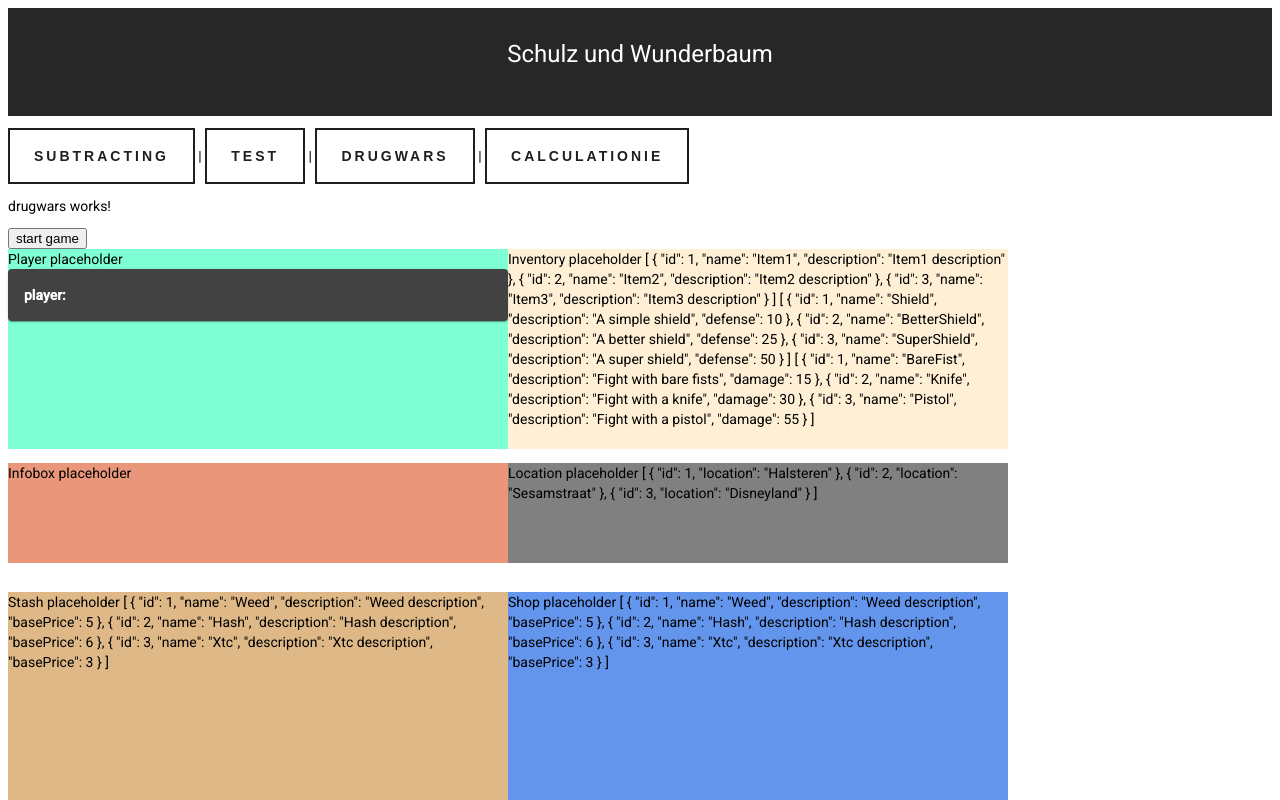
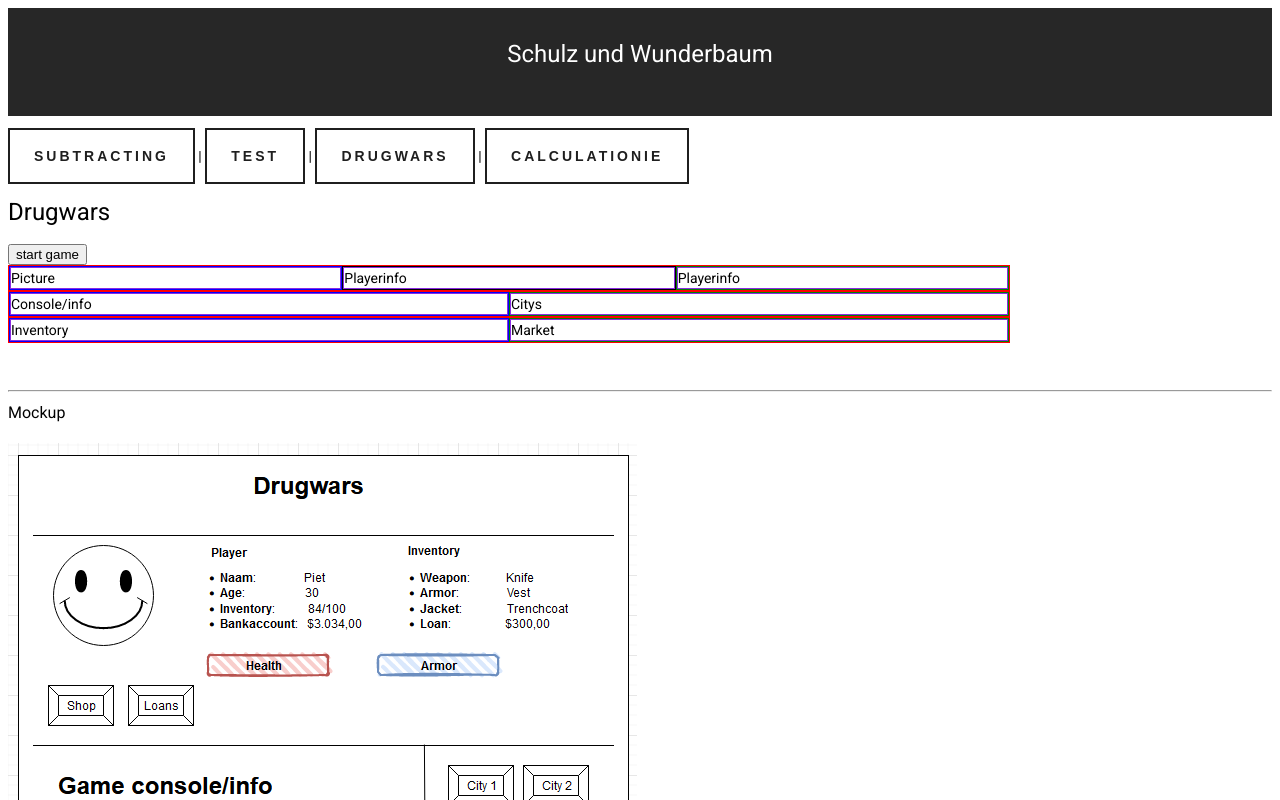
Before and after one commit to AmonMcDuul/schulz-und-wunderbaum-frontend, an Angular app: page /drugwars in a window 1280 px wide. Shown: the top 800 px of the page. Built offline with nearby package versions, Linux system fonts and the light colour scheme; no server answers.

Commit message:
drugwars mockup and base layout

```diff
--- a/src/app/drugwars/drugwars.component.html
+++ b/src/app/drugwars/drugwars.component.html
@@ -1,4 +1,38 @@
-<p>drugwars works!</p>
+<h1>Drugwars</h1>
+<button mat-raised-button (click)="openStartGameDialog()">start game</button>
+<div class="container">
+    <div class="left-container">
+        <div class="inside-container">Picture</div>
+    </div>
+    <div class="middle-container">
+        <div class="inside-container">Playerinfo</div>
+    </div>
+    <div class="right-container">
+        <div class="inside-container">Playerinfo</div>
+    </div>
+</div>
+<div class="container">
+    <div class="left-container">
+        <div class="inside-container">Console/info</div>
+    </div>
+    <div class="right-container">
+        <div class="inside-container">Citys</div>
+    </div>
+</div>
+<div class="container">
+    <div class="left-container">
+        <div class="inside-container">Inventory</div>
+    </div>
+    <div class="right-container">
+        <div class="inside-container">Market</div>
+    </div>
+</div>
+
+<br><br>
+<hr>
+<h3>Mockup</h3>
+<img src="../../../../assets/drugwars/images/drugwarsmockup.png" alt="mockup" />
+<!-- <p>drugwars works!</p>
 <button mat-raised-button (click)="openStartGameDialog()">start game</button>
 <div class="container">
     <div class="Player">
@@ -30,4 +64,4 @@
         Shop placeholder
         {{ drugs | json }}
     </div>
-</div>
+</div> -->
--- a/src/app/drugwars/drugwars.component.scss
+++ b/src/app/drugwars/drugwars.component.scss
@@ -1,49 +1,29 @@
 .container {
-  max-width: 1000px;
-  display: grid;
-  grid-template-columns: 1fr 1fr;
-  grid-template-rows: 1fr 0.6fr 1.4fr;
-  grid-auto-columns: 1fr;
-  gap: 0px 0px;
-  grid-auto-flow: row;
-  grid-template-areas:
-    "Player Inventory"
-    "Infobox Location"
-    "Stash Shop";
+  display: flex;
+  flex-direction: row;
+  width: 1000px;
+  border: 1px solid red;
+  justify-content: space-around;
 }
 
-.Player {
-  grid-area: Player;
-  height: 200px;
-  background-color: aquamarine;
+.left-container {
+  flex-direction: column;
+  border: 1px solid blue;
+  flex: 1;
 }
 
-.Inventory {
-  grid-area: Inventory;
-  height: 200px;
-  background-color: papayawhip;
+.middle-container {
+  flex-direction: column;
+  border: 1px solid black;
+  flex: 1;
 }
 
-.Infobox {
-  grid-area: Infobox;
-  height: 100px;
-  background-color: darksalmon;
+.right-container {
+  flex-direction: column;
+  border: 1px solid green;
+  flex: 1;
 }
 
-.Location {
-  grid-area: Location;
-  height: 100px;
-  background-color: grey;
+.inside-container {
+  border: 1px solid blueviolet;
 }
-
-.Stash {
-  grid-area: Stash;
-  height: 300px;
-  background-color: burlywood;
-}
-
-.Shop {
-  grid-area: Shop;
-  height: 300px;
-  background-color: cornflowerblue;
-}
```
Also changed, not shown: src/assets/drugwars/images/drugwarsmockup.png (added).
